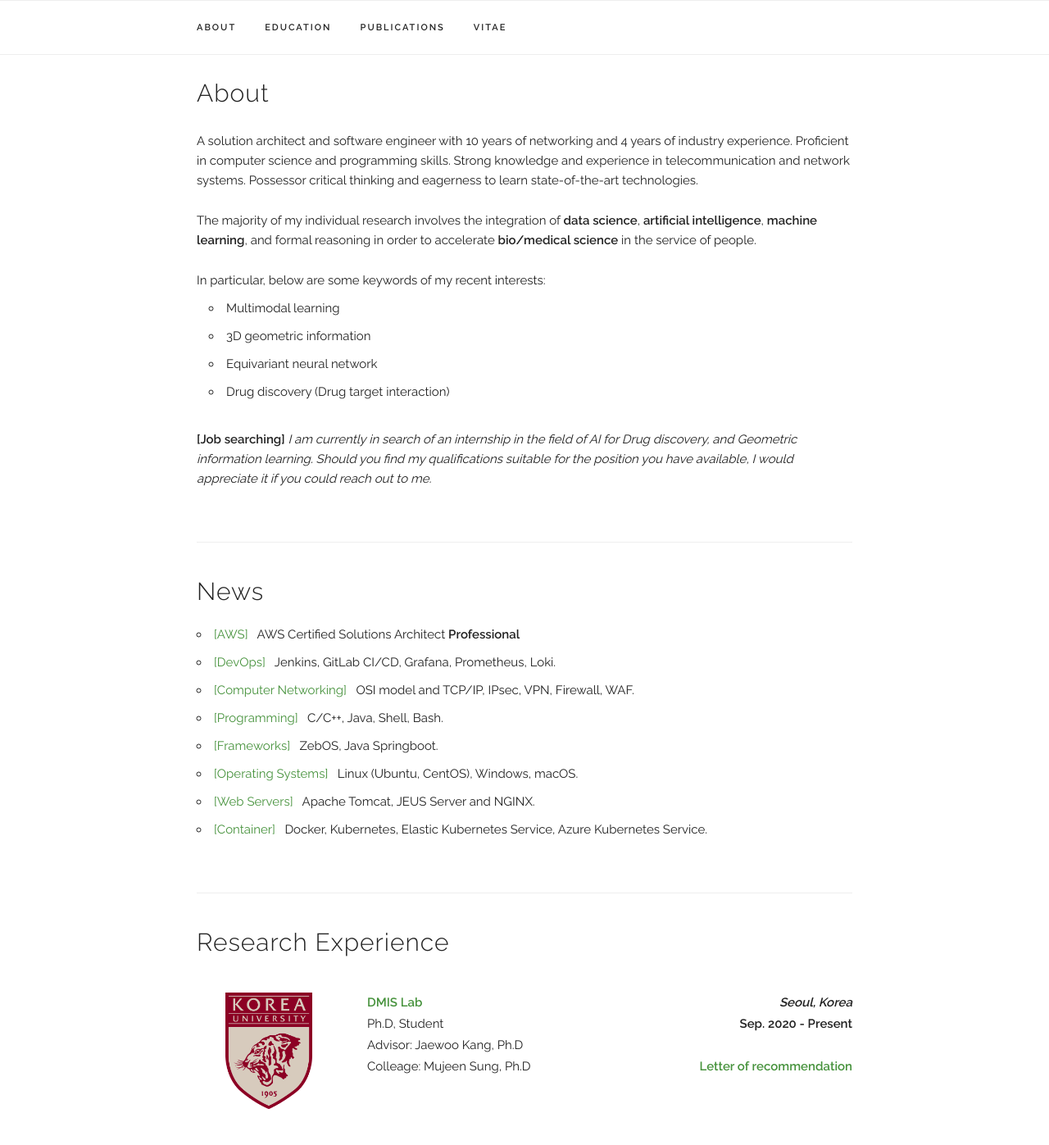
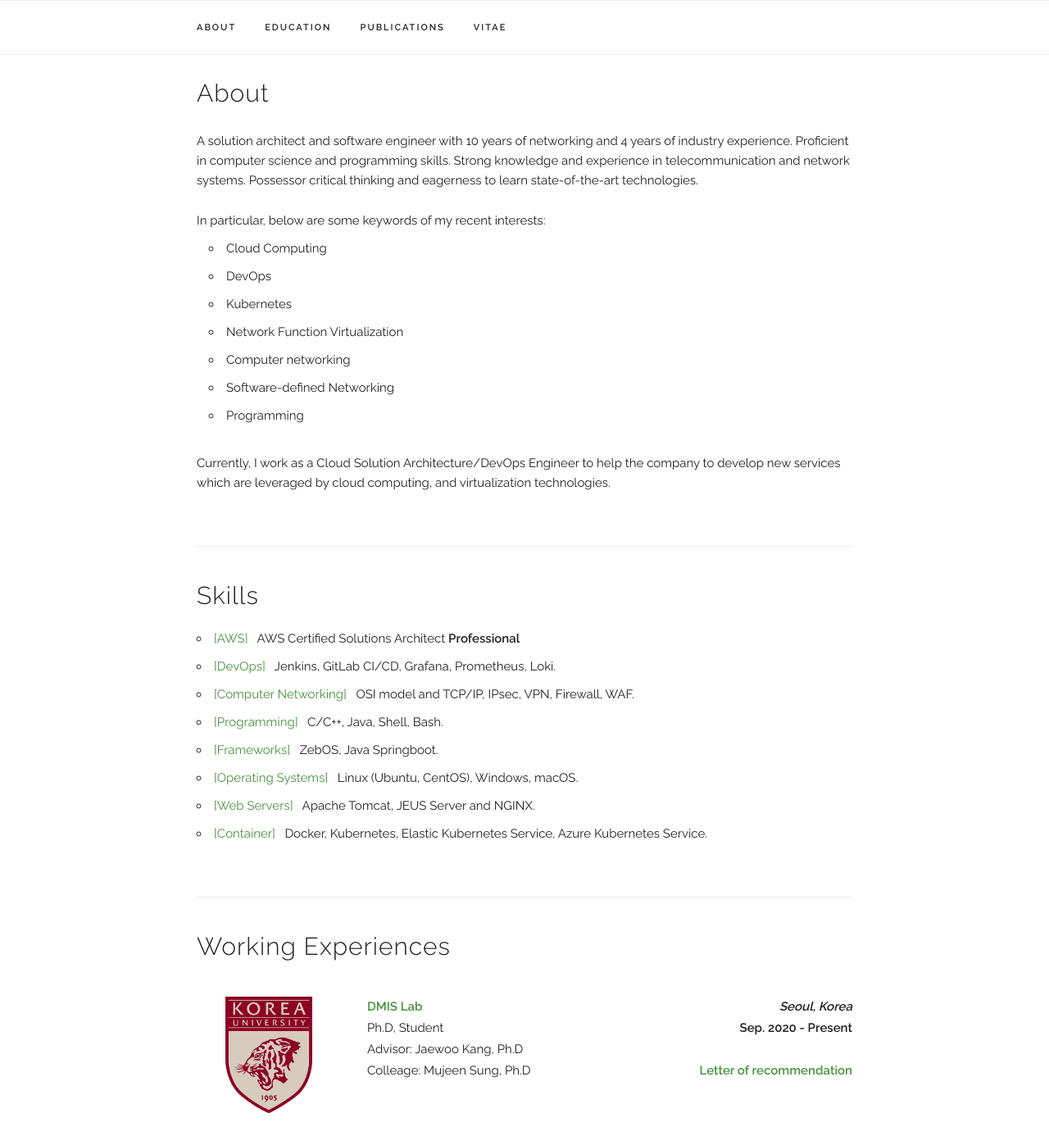
Before and after one commit to nguyenvanca2110/website, a Jekyll site: the page built from index.html, in a window 1280 px wide and 1400 px high, scrolled down 310 px. Shown: the top 1397 px of the window at 82% size. Built offline with Jekyll 4.4.1, drawn with Linux system fonts in a browser that asks for light colours; some web fonts are replaced; some of the changed text lies outside the part shown.

```diff
--- a/index.html
+++ b/index.html
@@ -14,36 +14,42 @@
 
     </p>
     </p>
-      The majority of my individual research involves the integration of <b>data science</b>, <b>artificial intelligence</b>, <b>machine learning</b>, and formal reasoning in order to accelerate <b>bio/medical science</b> in the service of people.
-    </p>
-    </p>
       In particular, below are some keywords of my recent interests:
     </p>
     <ul style="margin-left: 1em; margin-top: -1em; margin-bottom: -1em">
       <li>
-        Multimodal learning
+        Cloud Computing
       </li>
       <li>
-        3D geometric information
+        DevOps
       </li>
       <li>
-        Equivariant neural network
+        Kubernetes
       </li>
       <li>
-        Drug discovery (Drug target interaction)
+        Network Function Virtualization
+      </li>
+      <li>
+        Computer networking
+      </li>
+      <li>
+        Software-defined Networking
+      </li>
+      <li>
+        Programming
       </li>
     </ul>
     </p>
     <br>
     <p>
-    <b>[Job searching]</b> <i> I am currently in search of an internship in the field of AI for Drug discovery, and Geometric information learning. Should you find my qualifications suitable for the position you have available, I would appreciate it if you could reach out to me.</i>
+      Currently, I work as a Cloud Solution Architecture/DevOps Engineer to help the company to develop new services which are leveraged by cloud computing, and virtualization technologies.
     </p>
 </p>
 </div>
 
 <!-- ========== News ========== -->
 <div class="docs-section" id="news">
-  <h4>News</h4>
+  <h4>Skills</h4>
     <ul>
       <li>
         <b style="color: #46923c; font-weight: normal;">[AWS]</b>&nbsp&nbsp
@@ -110,7 +116,7 @@
 
 <!-- ========== Experiences ========== -->
 <div class="docs-section" id="education">
-  <h4 style="margin-bottom: 40px;">Research Experience</h4>
+  <h4 style="margin-bottom: 40px;">Working Experiences</h4>
         <div class="paper" style="margin-bottom: 40px;">
           <div class="row" style="margin: inherit;">
             <div class="three columns">
```
Also changed, not shown: other parts of index.html (+2 -3 lines).
